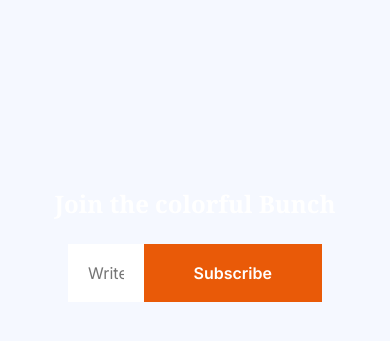
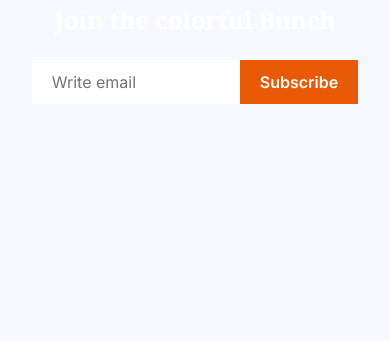
Before and after one commit to hadialhamza/Assignment-02, a plain HTML site: page index.html in a window 390 px wide. Shown: the part 3915-4256 px from the top of the page. After the commit the page ends 4119 px from the top, so only its background shows below. Drawn offline with Linux system fonts and the light colour scheme.

Commit message:
join section responsive

```diff
--- a/responsive.css
+++ b/responsive.css
@@ -104,10 +104,20 @@
     margin-top: 40px;
     gap: 18px;
   }
-  .latest-deal-card-container {
+  .latest-deal-card-container,
+  .join-section {
     margin-top: 45px;
   }
   .latest-deal-subtitle {
     width: 90%;
   }
+  .join-container {
+    padding: 100px 0;
+  }
+  .join-input {
+    width: 90%;
+  }
+  .join-btn {
+    padding: 12px 20px;
+  }
 }
--- a/style.css
+++ b/style.css
@@ -231,17 +231,18 @@ body {
 
 /* Join Section Style */
 .join-section {
-  min-height: 533px;
   margin-top: 120px;
   background: linear-gradient(#07334f20), url(assets/news-letter-bg.png);
   background-size: cover;
   background-repeat: no-repeat;
   background-position: center;
 }
+.join-container {
+  padding: 200px 0;
+}
 .join-content-container {
   flex-direction: column;
   justify-content: center;
-  height: 533px;
   text-align: center;
 }
 .join-title {
@@ -252,7 +253,6 @@ body {
   display: flex;
   width: 70%;
 }
-
 #join-email {
   width: 100%;
   padding: 8px 20px;
```
